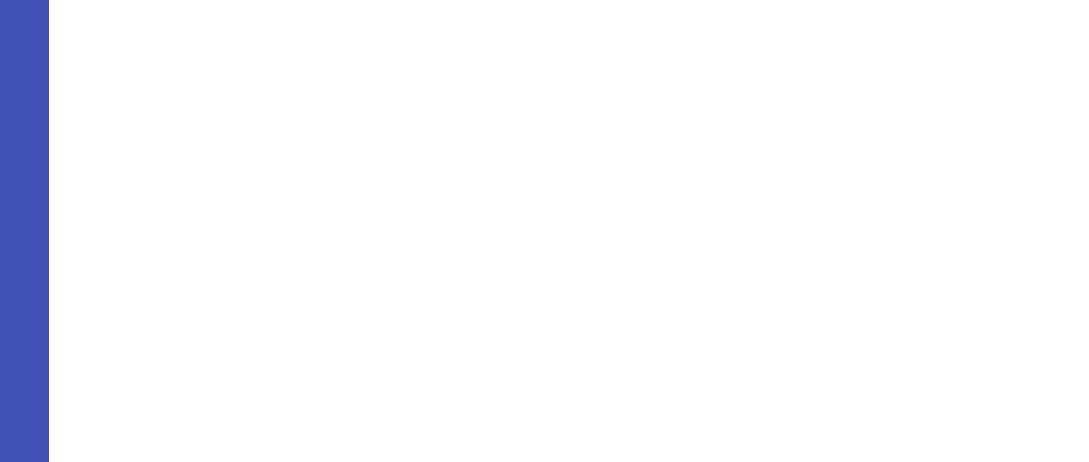
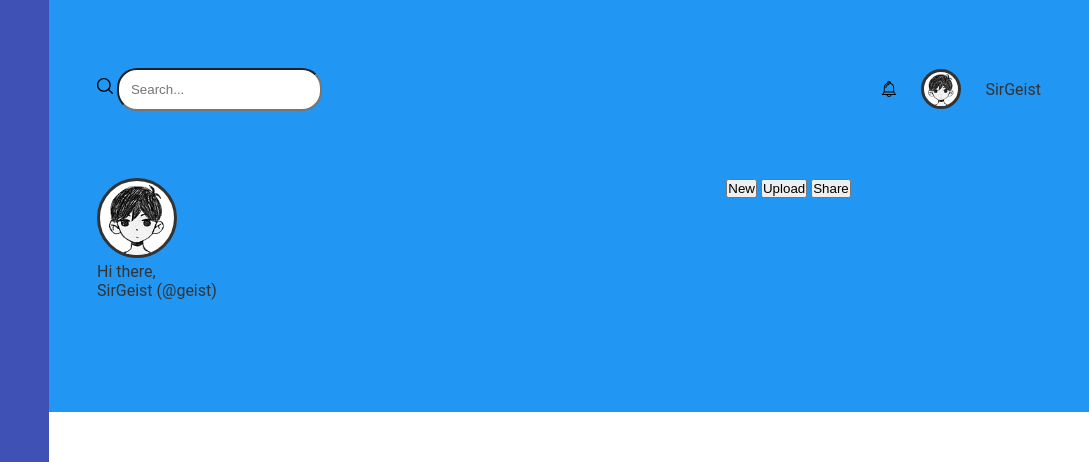
Before and after one commit to SirGeist/Admin-Dashboard, a plain HTML site: page index.html in a window 1280 px wide. Shown: the top 462 px of the page, 191-1280 px from the left. Drawn offline with Linux system fonts and the light colour scheme.

Commit message:
Added header; searchbar, notification bell, profile, and buttons were added

```diff
--- a/index.html
+++ b/index.html
@@ -128,5 +128,33 @@
         </ul>
       </nav>
     </section>
+    <header class="header">
+      <div class="searchbar">
+        <form action="#">
+          <img src="assets/icons/magnify-glass.svg" />
+          <input
+            type="text"
+            placeholder="Search..."
+            id="search"
+            name="search"
+          />
+        </form>
+      </div>
+      <div class="notification-container">
+        <img src="assets/icons/bell-icon.svg" id="bell-icon" />
+        <img src="assets/icons/omori_portrait.png" id="profile-img-sm" />
+        <p>SirGeist</p>
+      </div>
+      <div class="user-info">
+        <img src="assets/icons/omori_portrait.png" id="profile-img-big" />
+        <p>Hi there,</p>
+        <p>SirGeist (@geist)</p>
+      </div>
+      <div class="button-container">
+        <button type="button">New</button>
+        <button type="button">Upload</button>
+        <button type="button">Share</button>
+      </div>
+    </header>
   </body>
 </html>
--- a/styles.css
+++ b/styles.css
@@ -91,3 +91,60 @@ nav svg {
   color: #fff;
   text-decoration: none;
 }
+
+/*Search bar*/
+
+.header {
+  padding: 1.5em 3em;
+  grid-area: 1/2/2/3;
+  display: grid;
+  grid-template-columns: 2fr 1fr;
+  row-gap: 1.5em;
+  background-color: var(--tertiary-color);
+}
+
+.searchbar img {
+  height: 1em;
+  width: 1em;
+}
+
+#bell-icon {
+  height: 1em;
+}
+.searchbar,
+.notification-container {
+  display: flex;
+  gap: 1.5em;
+  align-items: center;
+}
+
+.notification-container {
+  justify-self: self-end;
+}
+
+#profile-img-sm {
+  background-color: white;
+  width: 2.5em;
+  height: 2.5em;
+  border-radius: 50%;
+  border-style: solid;
+  border-color: #333;
+}
+
+#profile-img-big {
+  background-color: white;
+  width: 5em;
+  height: 5em;
+  border-radius: 50%;
+  border-style: solid;
+  border-color: #333;
+}
+
+.searchbar {
+  gap: 0.5em;
+}
+
+#search {
+  border-radius: 20px;
+  padding: 12px;
+}
```
Also changed, not shown: assets/icons/bell-icon.svg (added), assets/icons/magnify-glass.svg (added), assets/icons/omori_portrait.png (added).
